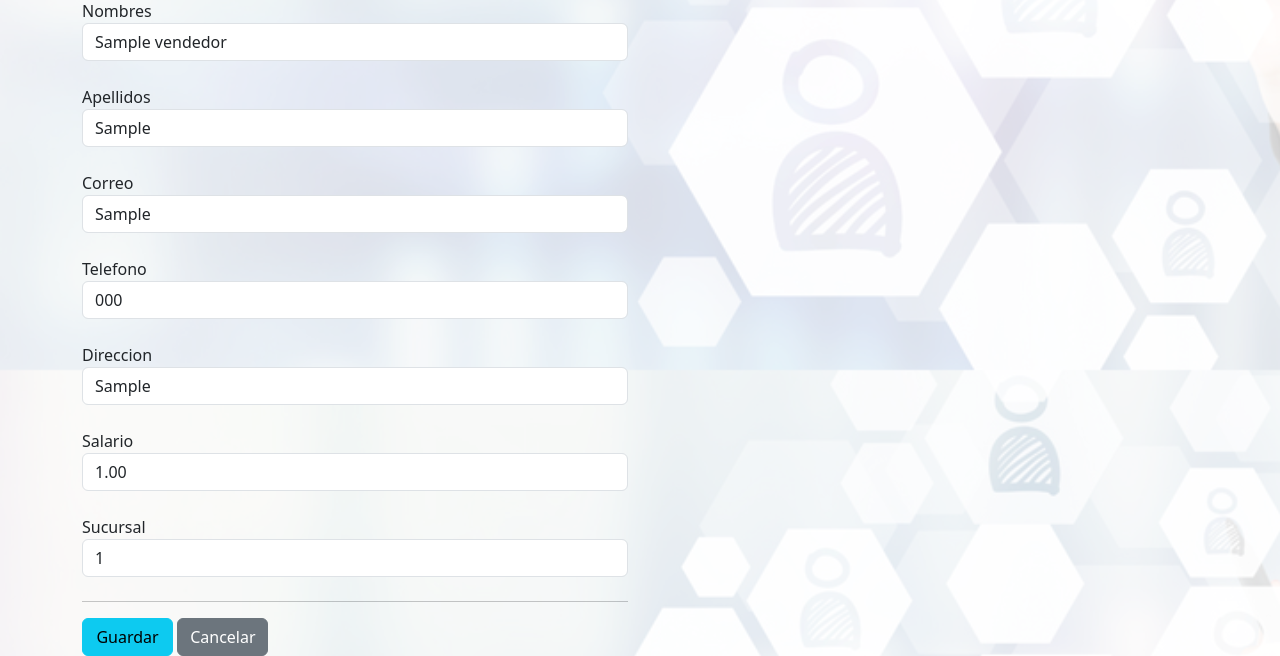
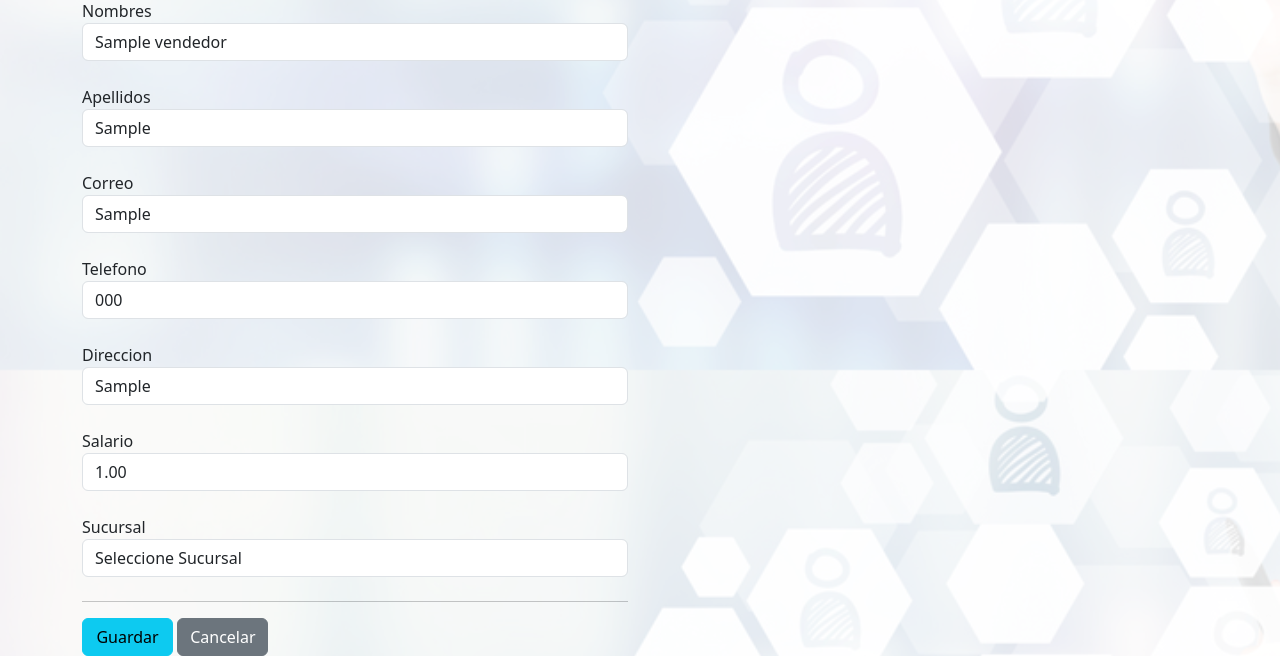
Before and after one commit to panteraxo/Proyecto_Integrador, a Spring Boot app: page /vendedores/actualizarVendedor/1 in a window 1280 px wide. Shown: the part 430-1086 px from the top of the page. Run offline with Spring Boot 4, Linux system fonts and the light colour scheme; tables that the repository leaves empty hold one stand-in row (values such as "Sample post").

Commit message:
combo box

```diff
--- a/src/main/java/com/proyecto/integrador/controller/LoginController.java
+++ b/src/main/java/com/proyecto/integrador/controller/LoginController.java
@@ -18,7 +18,7 @@
 
     private final UsuarioService usuarioService;
 
-    @GetMapping(value = "/login")
+    @GetMapping(value = "/")
     public String mostrarLoginForm() {
         return "login";
     }
--- a/src/main/resources/templates/vendedores/actualizarVendedor.html
+++ b/src/main/resources/templates/vendedores/actualizarVendedor.html
@@ -36,8 +36,14 @@
                 <input type="text" id="salario" th:field="*{salario}" placeholder="Salario" class="form-control mb-4 col-4">
 
                 <label for="sucursal">Sucursal</label>
-                <input type="text" id="sucursal" th:field="*{sucursal}" placeholder="Sucursal" class="form-control mb-4 col-4">
+                <select id="sucursal" th:field="*{sucursal}" class="form-control mb-4 col-4">
+                    <option value="">Seleccione Sucursal</option>
+                    <option th:each="sucursal : ${listaSucursales}" th:value="${sucursal.idSucursal}" th:text="${sucursal.nombreSucursal}"></option>
+                </select>
 
+                <!--    <label for="sucursal">Sucursal</label>
+                    <input type="text" id="sucursal" th:field="*{sucursal}" placeholder="Sucursal" class="form-control mb-4 col-4">
+    -->
                 <!-- Se Agrega campos para el nombre de usuario y la contraseña -->
 
                 <hr>
```
Also changed, not shown: src/main/resources/templates/vendedores/nuevoVendedor.html (+7 -1 lines).
